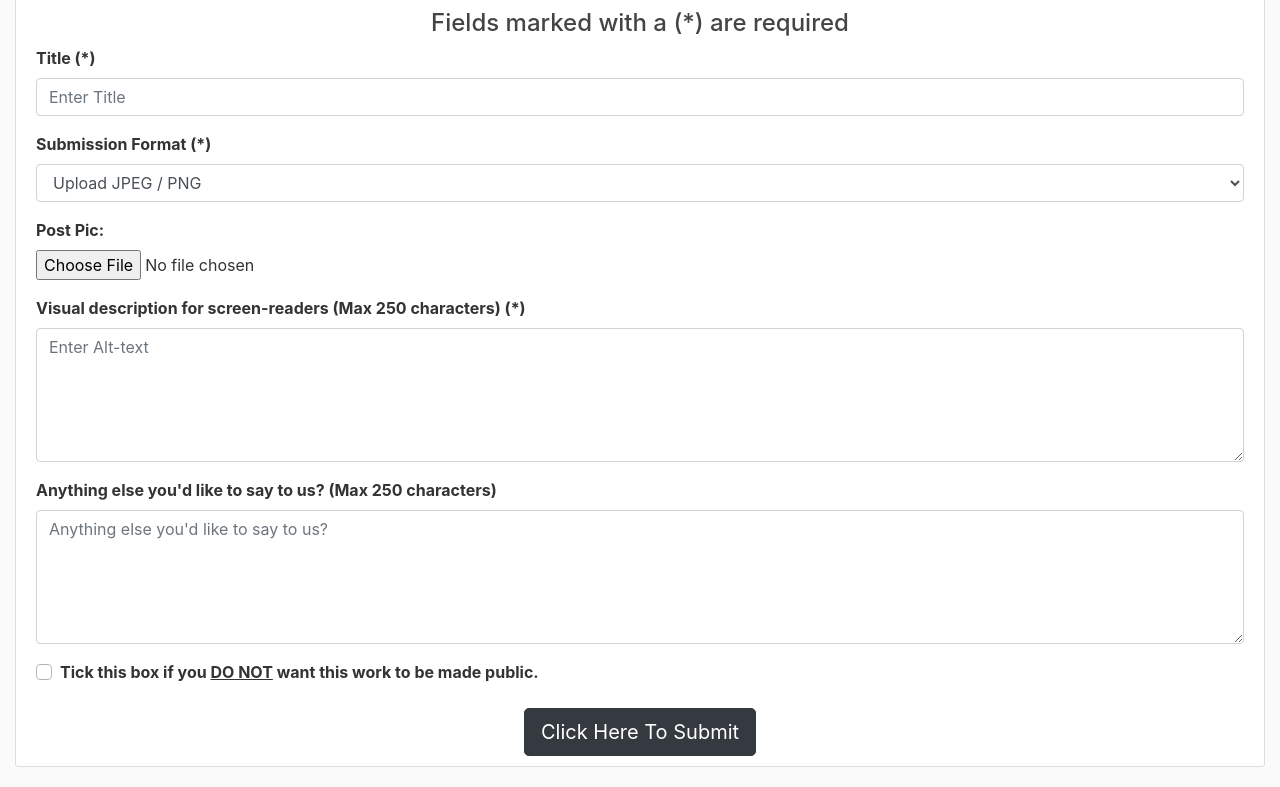
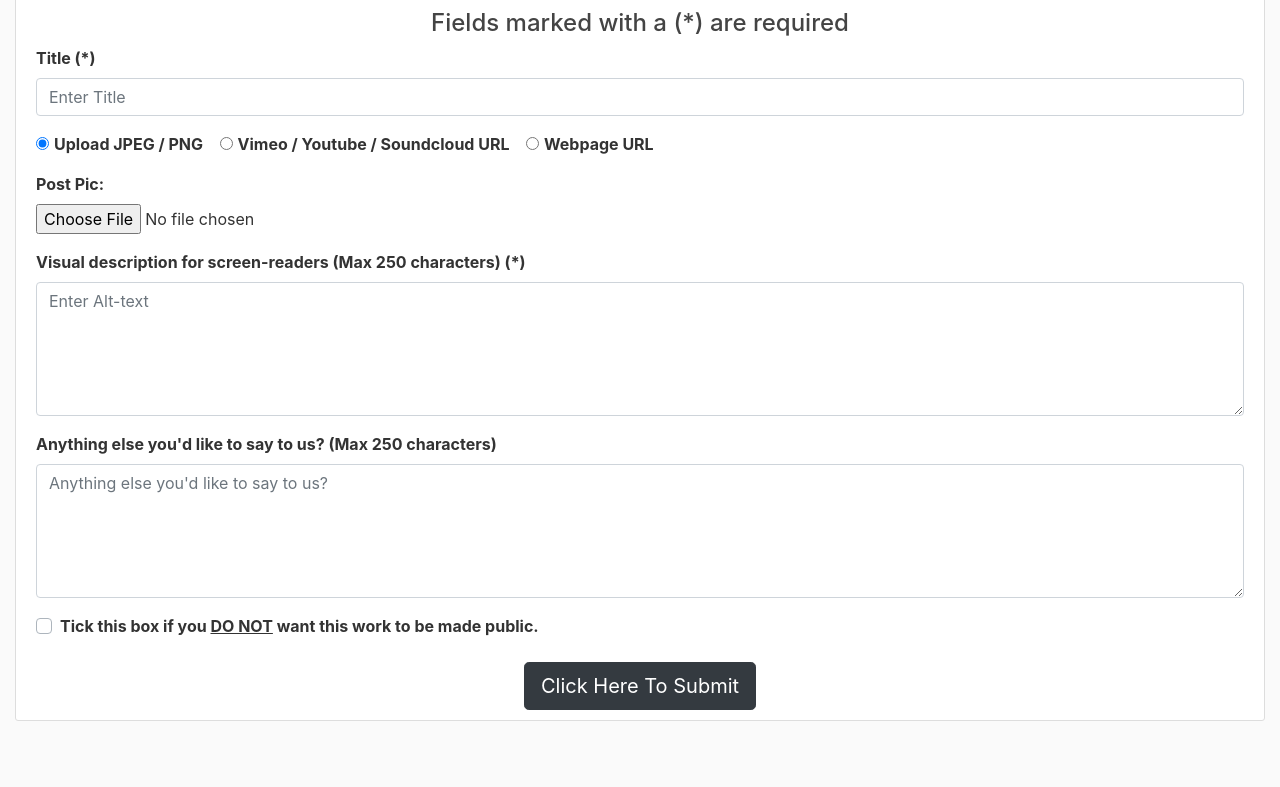
Before and after one commit to thirtyworks/30works, a Django app: page /blog/post/9/update/ in a window 1280 px wide. Shown: the part 218-1005 px from the top of the page. After the commit the page ends 939 px from the top, so only its background shows below. Run offline with Django 3.2, Linux system fonts and the light colour scheme; a user stored in the database is signed in; data comes from the database, SQL or seed files in the repository; both versions use the stored data as it was after the commit; parts of the project's set-up code (start-up, migrations or seed data) failed here and were passed over; some libraries are stand-ins or nearby versions.

Commit message:
Frontend work.

```diff
--- a/blog/templates/blog/post_detail.html
+++ b/blog/templates/blog/post_detail.html
@@ -98,7 +98,6 @@
 
     <div>
         {% if object.author == user %}
-            <a class="btn btn-secondary btn-sm mt-1 mb-1" href="{% url 'post-update' object.id %}">Edit</a>
             <a class="btn btn-danger btn-sm mt-1 mb-1" href="{% url 'post-delete' object.id %}">DELETE</a>
             <a class="btn btn-success btn-sm mt-1 mb-1" href="{% url 'home' %}">Continue</a>
 
--- a/blog/templates/blog/post_form.html
+++ b/blog/templates/blog/post_form.html
@@ -27,23 +27,35 @@ label{
         <label for="email">Title (*)</label>
         <input type="text" class="form-control" id="email" placeholder="Enter Title" name="title" maxlength="100" required>
       </div>
-      <div class="form-group">
+      <!-- <div class="form-group">
         <label for="exampleFormControlSelect1">Submission Format (*)</label>
         <select class="form-control" id="exampleFormControlSelect1">
             <option value="1">Upload JPEG / PNG</option>
             <option value="2">Vimeo / Youtube / Soundcloud URL</option>
             <option value="3">Webpage URL</option>
         </select>
+      </div> -->
+      <div class="form-check form-check-inline">
+        <input class="form-check-input" type="radio" name="options" id="inlineRadio1" value="1" checked>
+        <label class="form-check-label" for="inlineRadio1">Upload JPEG / PNG</label>
       </div>
-         <div class="form-group" id="form">
+      <div class="form-check form-check-inline">
+        <input class="form-check-input" type="radio" name="options" id="inlineRadio2" value="2">
+        <label class="form-check-label" for="inlineRadio2">Vimeo / Youtube / Soundcloud URL</label>
+      </div>
+      <div class="form-check form-check-inline">
+        <input class="form-check-input" type="radio" name="options" id="inlineRadio3" value="3">
+        <label class="form-check-label" for="inlineRadio3">Webpage URL</label>
+      </div>
+         <div class="form-group mt-3" id="form" >
 <!--          <label for="pwd">Webpage URL (*)</label>-->
 <!--          <input class="form-control" name="url"  placeholder="Enter Url" pattern='^(http:\/\/www\.|https:\/\/www\.|http:\/\/|https:\/\/)?[a-z0-9]+([\-\.]{1}[a-z0-9]+)*\.[a-z]{2,5}(:[0-9]{1,5})?(\/.*)?$' title="Invalid Url" required />-->
          <label for="exampleFormControlFile1">Post Pic:</label>
-        <input type="file" class="form-control-file" name="postpic" accept="image/*"  id="id_postpic" required>
+        <input type="file" class="form-control-file" name="postpic" accept="image/gif, image/jpeg, image/png"  id="id_postpic" required>
          </div>
          <div class="form-group">
           <label for="exampleFormControlTextarea1">Visual description for screen-readers (Max 250 characters) (*)</label>
-          <textarea class="form-control" name="alt_text"  rows="5" placeholder="Enter Alt-text" required></textarea>
+          <textarea class="form-control" name="alt_text"  rows="5" placeholder="Enter Alt-text" required="required"></textarea>
         </div>
         <div class="form-group">
           <label for="exampleFormControlTextarea1">Anything else you'd like to say to us? (Max 250 characters)</label>
@@ -55,7 +67,7 @@ label{
         </div>
       <br>
       <div class="text-center">
-      <button type="submit" class="btn btn-primary btn-lg  " style="background-color: #343a40!important;border-color:#343a40!important ;" id="submitbutton1">Click Here To Submit</button>
+      <button type="submit" class="btn btn-primary btn-lg  " style="background-color: #343a40!important;border-color:#343a40!important;" id="submitbutton1">Click Here To Submit</button>
     </div>
     </form>
   </div>
@@ -63,18 +75,7 @@ label{
 
 
 
-    <div class="content-section" style="display: none;">
-        <form method="POST">
-            {% csrf_token %}
-            <fieldset class="form-group">
-                <legend class="border-bottom mb-4">Submit for Day</legend>
-                {{ form.as_p }}
-            </fieldset>
-            <div class="form-group">
-                <button class="'btn btn-outline-info" type="submit" id="submitbutton2">Click Here To Submit</button>
-            </div>
-        </form>
-    </div>
+
     <script src="https://ajax.googleapis.com/ajax/libs/jquery/2.1.1/jquery.min.js"></script>
 
     <script>
@@ -82,8 +83,8 @@ label{
           document.querySelector(".alert").classList.remove("hide");
           document.querySelector(".alert").innerText = document.querySelector(".errorlist").innerText
      }
-     document.getElementById("date").innerText = localStorage.getItem("date_value");
-     $('select').on('change', function() {
+    //  document.getElementById("date").innerText = localStorage.getItem("date_value") ? localStorage.getItem("date_value") : "";
+     $('input[type=radio][name=options]').on('change', function() {
        console.log(this.value)
   if(this.value === "3"){
     $("#form").html(` <label for="pwd">Webpage URL:</label>
@@ -91,7 +92,7 @@ label{
   }
   else if(this.value === "1" ){
     $("#form").html(`        <label for="exampleFormControlFile1">Post Pic:</label>
-        <input type="file" class="form-control-file" name="postpic" accept="image/*"  id="id_postpic" required>
+        <input type="file" class="form-control-file" name="postpic" accept="image/gif, image/jpeg, image/png"  id="id_postpic" required>
 `)
 
   }
@@ -105,11 +106,6 @@ label{
 
 <script>
 
-$("#submitbutton1").on("click", function() {
-    $(this).prop("disabled", true);
-    this.form.submit();
-});
-
 </script>
 
 {% endblock content %}
--- a/blog/templates/blog/user_posts.html
+++ b/blog/templates/blog/user_posts.html
@@ -134,7 +134,7 @@ img{
       {% endif %}
       <br><br>
       <h4>{{post.title}}</h4>
-
+      <h4><a class="btn btn-primary btn-lg mt-2" href="/post/{{post.id}}">EDIT POST</a></h4>
 
     {% endfor %}
 </div>
--- a/blog/urls.py
+++ b/blog/urls.py
@@ -12,6 +12,8 @@ from .views import (PostListView,
 urlpatterns = [
     # path('', views.home, name="blog-home"),
     path('', views.home, name="home"),
+    path('countdown', views.countdown, name="countdown"),
+    path('success', views.success, name="success"),
     path('user_detail/', views.user_detail, name="user_detail"),
     path('post/', PostListView.as_view(), name="blog-home"),
     path('post/<int:pk>/', PostDetailView.as_view(), name='post-detail'),
--- a/blog/views.py
+++ b/blog/views.py
@@ -199,7 +199,7 @@ class PostCreateView(LoginRequiredMixin, CreateView):
         return context
 
     def get_success_url(self):
-        return reverse('blog-about')
+        return reverse('success')
 
 
 class PostUpdateView(LoginRequiredMixin, UserPassesTestMixin, UpdateView):
@@ -244,7 +244,7 @@ class UserPostListView(ListView):
 
     def get_context_data(self, *, object_list=None, **kwargs):
         user = get_object_or_404(User, username=self.kwargs.get('username'))
-        posts = Post.objects.filter(author=user, is_private=False).order_by('datetime_posted')
+        posts = Post.objects.filter(author=user).order_by('datetime_posted')
         context = super(UserPostListView, self).get_context_data(**kwargs)
         context['posts'] = posts
         context['user'] = user
@@ -277,3 +277,10 @@ def user_detail(request):
     except:
         posts = {}
     return render(request, "blog/user_blogs.html", context={'posts': posts, 'users': user_profile})
+
+
+def countdown(request):
+    return render(request, "blog/countdown.html")
+
+def success(request):
+    return render(request, "blog/success.html")
--- a/users/views.py
+++ b/users/views.py
@@ -67,8 +67,6 @@ def profile(request):
         else:
             messages.error(request, 'Invalid character in username, please use only alphanumeric characters and underscores')
 
-
-
     else:
         print('NOT a POST method')
         u_form = UserUpdateForm(instance=request.user)
```
Also changed, not shown: db.sqlite3.
